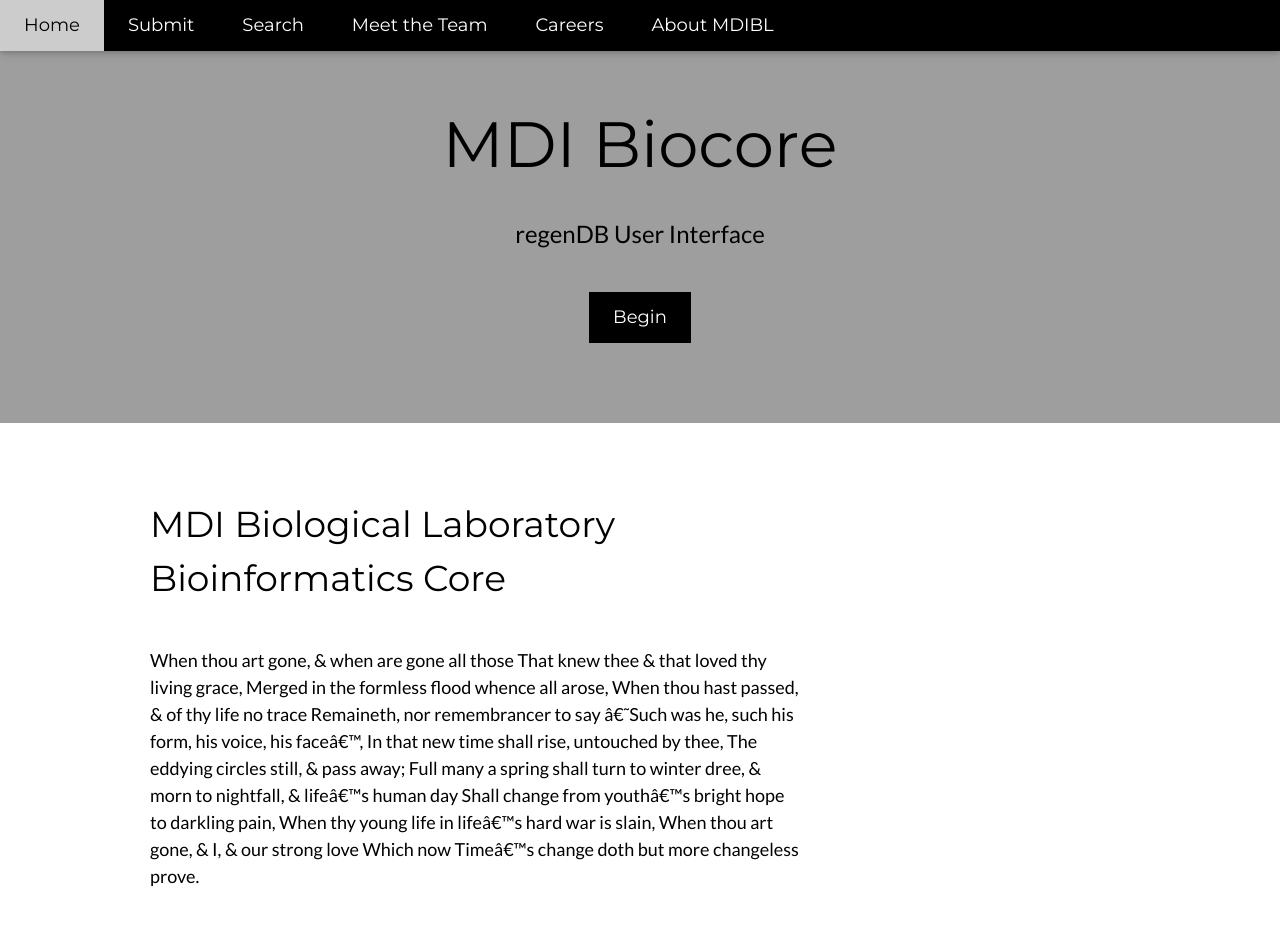
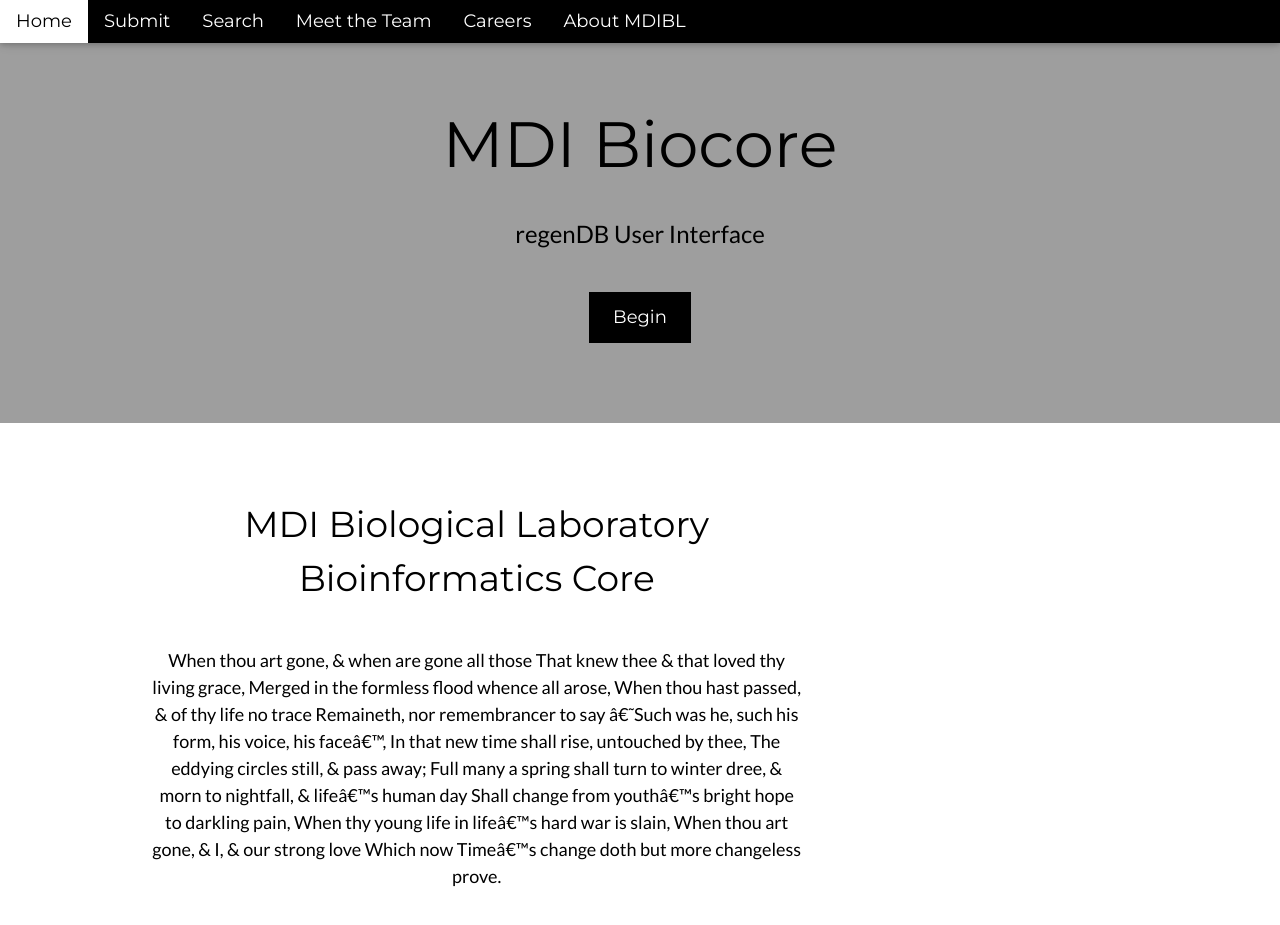
Before and after one commit to kleinepishi/personal_website, a plain HTML site: page index.htm in a window 1280 px wide. Shown: the top 925 px of the page. Drawn offline with Linux system fonts and the light colour scheme.

Commit message:
Update index.htm

```diff
--- a/index.htm
+++ b/index.htm
@@ -17,21 +17,19 @@
     <title>rgdb_ui</title>
     <meta charset="UTF-8">
 </head> -->
-
 <!-- Navigation Bar -->
 <div class="top">
     <div class="bar black card left-align large">
         <a class="bar-item button hide-medium hide-large right padding-large hover-white large grey" href="javascript:void(0);" onclick="myFunction()" title="Toggle Navigation Menu"><i class="fa fa-bars"></i></a>
-        <a href="#" class="bar-item button padding-large white">Home</a>
-        <a href="#" class="bar-item button hide-small padding-large hover-white">Submit</a>
-        <a href="#" class="bar-item button hide-small padding-large hover-white">Search</a>
-        <a href="#" class="bar-item button hide-small padding-large hover-white">Meet the Team</a>
+        <a href="#" class="bar-item button padding-medium hover-white">Home</a>
+        <a href="#" class="bar-item button hide-small padding-medium hover-white">Submit</a>
+        <a href="#" class="bar-item button hide-small padding-medium hover-white">Search</a>
+        <a href="#" class="bar-item button hide-small padding-medium hover-white">Meet the Team</a>
         <!-- Create button that links to github,etc -->
-        <a href="#" class="bar-item button hide-small padding-large hover-white">Careers</a>
-        <a href="#" class="bar-item button hide-small padding-large hover-white">About MDIBL</a>
+        <a href="#" class="bar-item button hide-small padding-medium hover-white">Careers</a>
+        <a href="#" class="bar-item button hide-small padding-medium hover-white">About MDIBL</a>
     </div>
 </div>
-
 <div id="navDemo" class="bar-block white hide hide-large hide-medium large">
         <a href="#" class="bar-item button padding-large">Link 1</a>
         <a href="#" class="bar-item button padding-large">Link 2</a>
@@ -39,15 +37,13 @@
         <a href="#" class="bar-item button padding-large">Link 4</a>
       </div>
 </div>
-
     <header class="container gray center" style="padding:80px 16px">
         <h1 class="margin jumbo">MDI Biocore</h1>
         <p class="xlarge">regenDB User Interface</p>
         <button class="button black padding-large large margin-top">Begin</button>
     </header>
-
 <!-- First Grid -->
-<div class="row-padding padding-64 container">
+<div class="row-padding padding-64 center">
     <div class="content">
         <div class="twothird">
             <h1>MDI Biological Laboratory Bioinformatics Core</h1>
@@ -66,8 +62,7 @@
                     When thy young life in life’s hard war is slain,
                     When thou art gone, & I, & our strong love
                     Which now Time’s change doth but more changeless prove.
-                    </h5>
-
+              </h5>
             <p class="text-grey">
                     Euch ist kein Maß und Ziel gesetzt.
                     Beliebt’s euch überall zu naschen,
@@ -76,14 +71,12 @@
                     Nur greift mir zu und seyd nicht blöde!
             </p>
           </div>
-
           <!-- <div class="third center">
             <!-- <i class="fa fa-anchor padding-64 text-red"></i>
           </div> -->
         </div>
       </div>
-
-<div class="row-padding padding-64 container">
+<div class="row-padding padding-64 container center">
     <div class="content">
         <div class="twothird">
             <h1> Der kleine rote Fuchs springt uber die Feder</h1>
@@ -93,17 +86,12 @@
         </div>
     </div>
 </div>
-
-<div class="container black right opacity padding-64">
+<div class="container black right opacity">
         <h1 class="margin xlarge">Send help.  Also Red Bull</h1>
 </div>
-
 </div>
     <body>
-        <!-- <p title="Yo check me out fam">
-            Below is my Github Page! -->
-        <!-- </p> -->
-        <pre class="error">
+        <pre class="error container black opacity padding-56">
             Der kleine rote Fuchs springt über die Feder.
 
             Der kleine rote Fuchs springt über die Feder.
```
